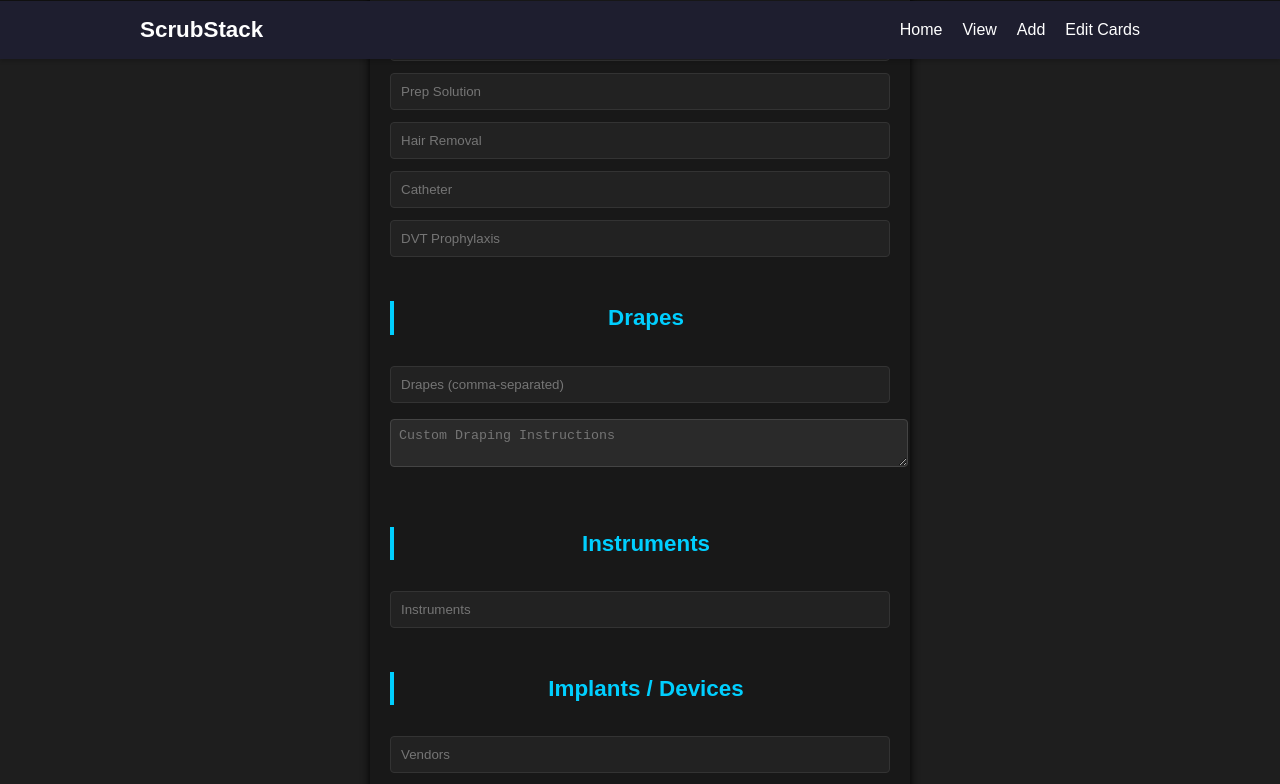
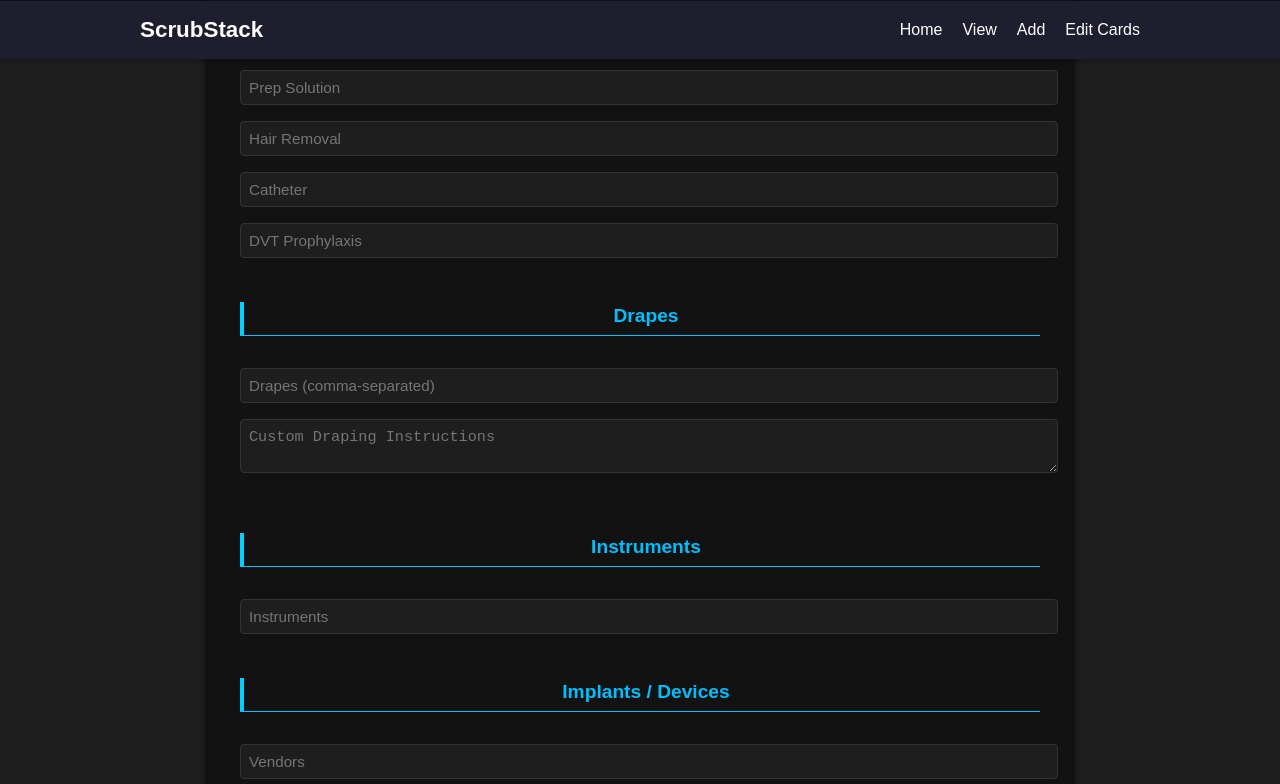
Before and after one commit to Fersill53/ScrubStacks, a React (Vite) app in the folder Client/: page /add in a window 1280 px wide. Shown: the top 784 px of the page. Built offline with nearby package versions, Linux system fonts and the light colour scheme.

Commit message:
updated from

```diff
--- a/Client/src/components/AddCardForm.jsx
+++ b/Client/src/components/AddCardForm.jsx
@@ -171,7 +171,7 @@ const handleSubmit = async (e) => {
 };
 
 return (
-  <form onSubmit={handleSubmit}>
+  <form className="add-card-form" onSubmit={handleSubmit}>
     <h2>General Information</h2>
     <input name="surgeonName" placeholder="Surgeon Name" value={formData.surgeonName} onChange={handleChange} />
     <input name="specialty" placeholder="Specialty" value={formData.specialty} onChange={handleChange} />
```
